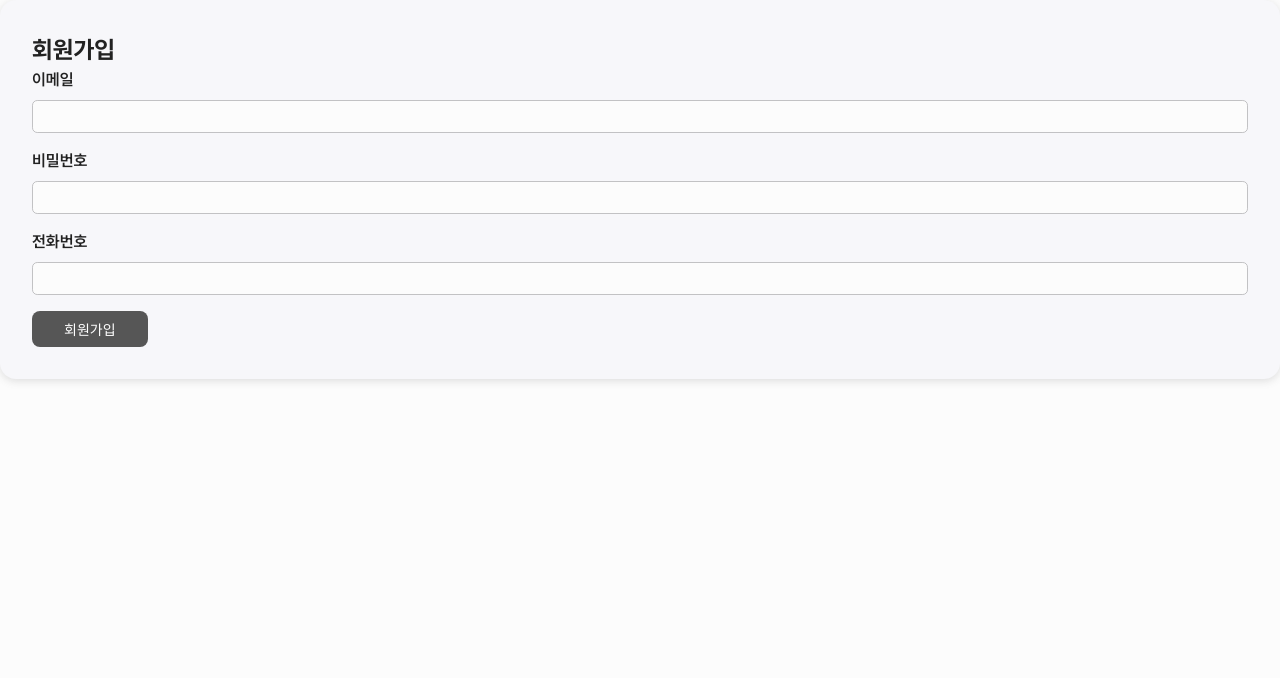
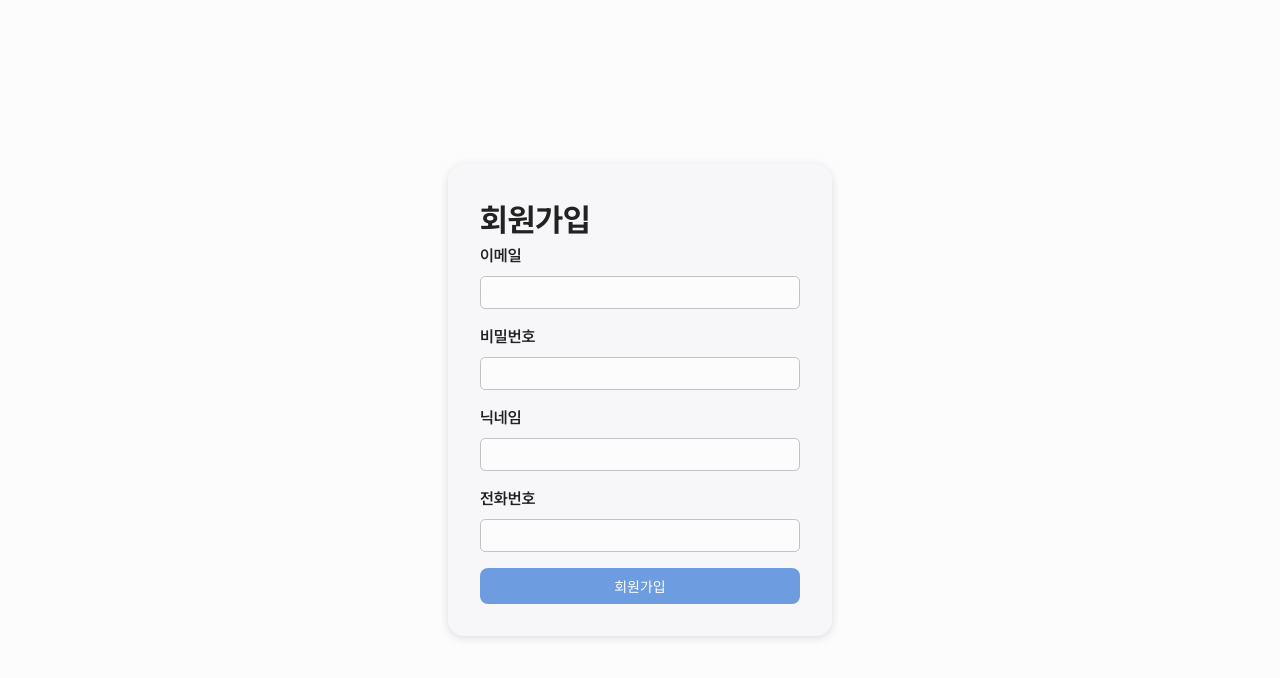
Before and after one commit to supercoding-aico/frontend, a React (Create React App) app: page /signup in a window 1280 px wide. Shown: the top 678 px of the page. Built offline with nearby package versions, Linux system fonts and the light colour scheme.

Commit message:
UI: 로그인, 회원가입 화면 구성

```diff
--- a/src/components/auth-page/AuthForm.jsx
+++ b/src/components/auth-page/AuthForm.jsx
@@ -1,16 +1,18 @@
 import { useLocation, useNavigate } from 'react-router-dom';
+import { useState } from 'react';
 import '@styles/components/auth-page/auth-form.scss';
+import P from '@components/common/P';
 import FormInput from '@components/common/FormInput';
 import Button from '@components/common/Button';
 
 const AuthForm = () => {
+  const navigate = useNavigate();
   const location = useLocation();
-  const navigate = useNavigate();
 
-  const pathname = location.pathname;
+  const pathname = location.pathname.split('/')[1];
 
   const authFormFields =
-    pathname === '/login'
+    pathname === 'login'
       ? [
           { id: 'email', label: '이메일', type: 'email', required: true },
           {
@@ -21,31 +23,29 @@ const AuthForm = () => {
           },
         ]
       : [
-          { id: 'email', label: '이메일', type: 'email', required: true },
+          { id: 'email', label: '이메일', type: 'email', required: true, onclick: () => {} },
           {
             id: 'password',
             label: '비밀번호',
             type: 'password',
             required: true,
+            isButton: false,
           },
+          { id: 'nickname', label: '닉네임', type: 'text', required: true, onclick: () => {} },
           { id: 'tel', label: '전화번호', type: 'tel', required: true },
         ];
 
   const authValidators = {
     email: {
-      regex: /^[^\s@]+@[^\s@]+\.[^\s@]+$/,
+      validator: /^[^\s@]+@[^\s@]+\.[^\s@]+$/,
       helpText: '이메일 형식에 맞지 않습니다.',
     },
     password: {
-      regex: /^(?=.*[a-z])(?=.*\d)(?=.*[@$!%*?&])[A-Za-z\d@$!%*?&]{8,20}$/,
+      validator: /^(?=.*[a-z])(?=.*\d)(?=.*[@$!%*?&])[A-Za-z\d@$!%*?&]{8,20}$/,
       helpText: '비밀번호는 8~20자 사이의 영문자, 숫자, 특수문자만 가능합니다.',
     },
-    passwordConfirm: {
-      regex: /^[A-Za-z0-9]{8,20}$/,
-      helpText: '비밀번호는 8~20자 사이의 영문자와 숫자만 가능합니다.',
-    },
     tel: {
-      regex: /^[\d-]+$/,
+      validator: /^[\d-]+$/,
       helpText: '전화번호를 확인해주세요',
     },
   };
@@ -72,38 +72,22 @@ const AuthForm = () => {
 
   return (
     <form onSubmit={handleSubmit} className='auth-form'>
-      <h2>{pathname === '/signup' ? '회원가입' : '로그인'}</h2>
+      <P theme='title'>{pathname === 'login' ? '로그인' : '회원가입'}</P>
       <div>
-        {authFormFields.map((field) =>
-          field.type === 'radio' ? (
-            <div key={field.id}>
-              <label>{field.label}</label>
-              <div>
-                {field.options.map((option) => (
-                  <label key={option.value}>
-                    <input
-                      type='radio'
-                      name={field.id}
-                      value={option.value}
-                      required={field.required}
-                    />
-                    {option.label}
-                  </label>
-                ))}
-              </div>
-            </div>
-          ) : (
+        {authFormFields.map((field) => (
           <FormInput
             key={field.id}
             label={field.label}
             fieldData={field}
-              regex={authValidators[field.id]?.regex}
+            validator={authValidators[field.id]?.validator}
             helpText={authValidators[field.id]?.helpText}
+            onclick={authValidators[field.id]?.onclick}
           />
-          )
-        )}
+        ))}
       </div>
-      <Button type='submit'>{pathname === '/signup' ? '회원가입' : '로그인'}</Button>
+      <Button type='submit' theme='accent' isFull={true}>
+        {pathname === 'login' ? '로그인' : '회원가입'}
+      </Button>
     </form>
   );
 };
--- a/src/components/common/FormInput.jsx
+++ b/src/components/common/FormInput.jsx
@@ -2,7 +2,7 @@ import { useState } from 'react';
 import '@styles/components/common/form-input.scss';
 import { formatPhoneNumber } from '@utils/formatPhoneNumber';
 
-const FormInput = ({ label, type, required = true, regex, helpText }) => {
+const FormInput = ({ label, type, required = true, validator, helpText, onclick = undefined }) => {
   const [value, setValue] = useState('');
   const [isValid, setIsValid] = useState(true);
 
@@ -15,8 +15,8 @@ const FormInput = ({ label, type, required = true, regex, helpText }) => {
 
     setValue(value);
 
-    if (regex) {
-      setIsValid(regex.test(value));
+    if (validator) {
+      setIsValid(validator.test(value));
     }
   };
 
--- a/src/pages/AuthPage.jsx
+++ b/src/pages/AuthPage.jsx
@@ -1,9 +1,12 @@
+import '@styles/pages/auth-page.scss';
 import AuthForm from '@components/auth-page/AuthForm';
 
 const AuthPage = () => {
   return (
     <div className='auth-page'>
-      <AuthForm />
+      <section className='auth-page__form-container'>
+        <AuthForm />
+      </section>
     </div>
   );
 };
--- a/src/styles/components/auth-page/auth-form.scss
+++ b/src/styles/components/auth-page/auth-form.scss
@@ -1,4 +1,2 @@
 .auth-form {
-  margin: auto;
-  @include mixins.section(auto);
 }
--- a/src/styles/pages/auth-page.scss
+++ b/src/styles/pages/auth-page.scss
@@ -1,3 +1,18 @@
 .auth-page {
+  height: 100vh;
   display: flex;
+  justify-content: center;
+  align-items: center;
+
+  &__form-container {
+    @include mixins.section(30%);
+
+    @include mixins.respond-to(lg) {
+      @include mixins.section(60%);
+    }
+
+    @include mixins.respond-to(sm) {
+      @include mixins.section(90%);
+    }
+  }
 }
```
Lines whose indentation alone changed are shown as unchanged.
